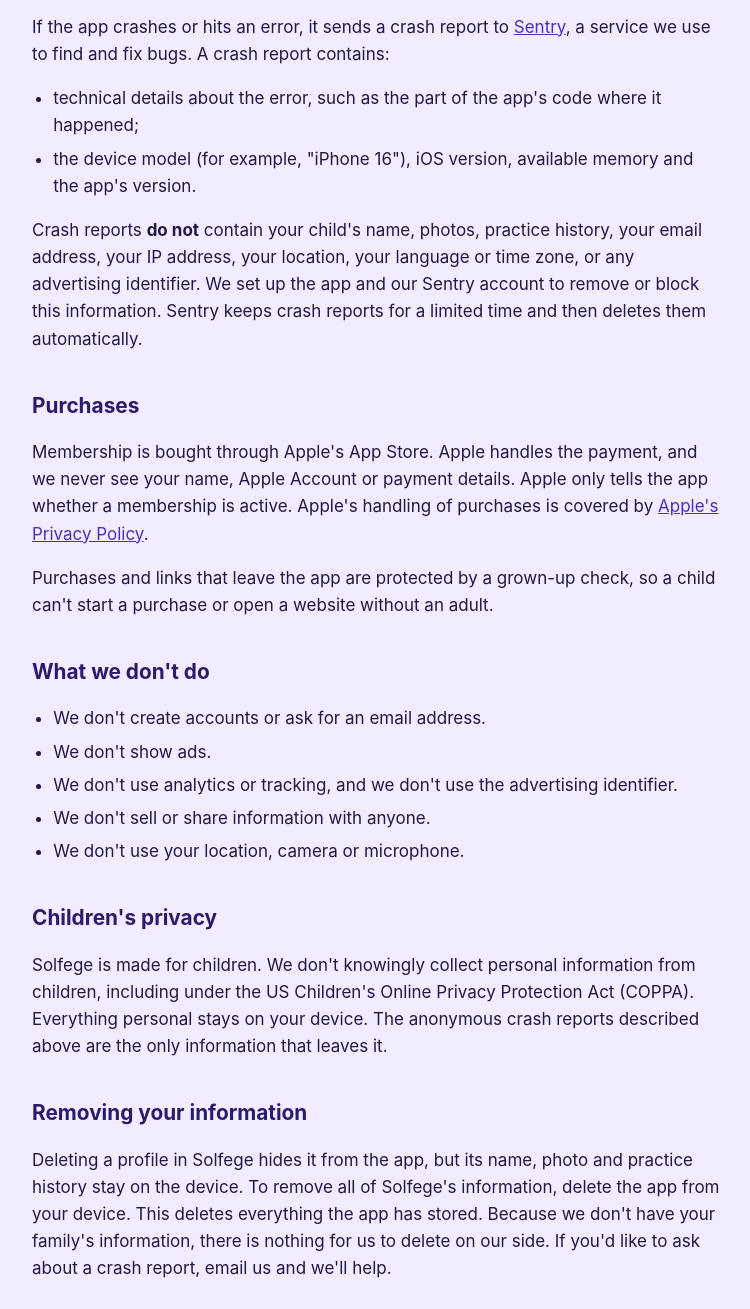
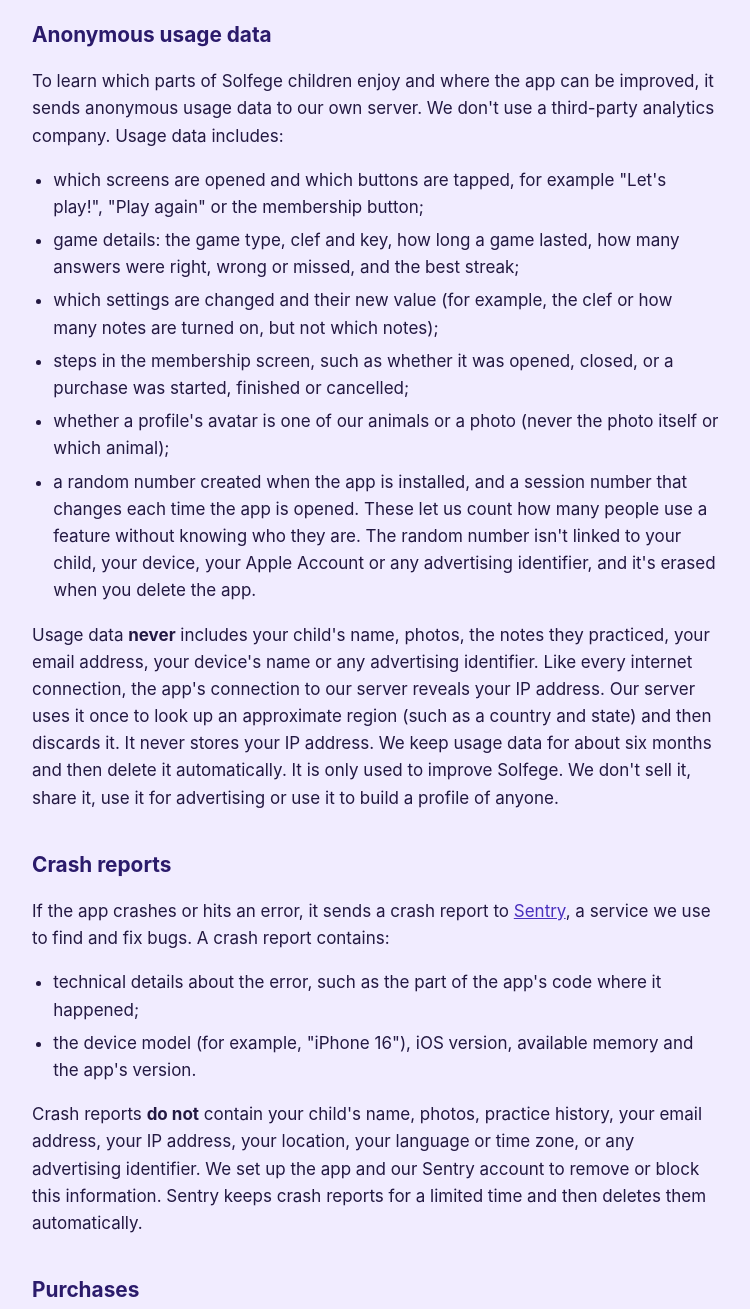
Before and after one commit to crysfel/bleext.com, a plain HTML site: page site/sites/solfege/privacy.html in a window 1280 px wide. Shown: the part 1000-2309 px from the top of the page, without its empty margins (264-1014 px from the left). Drawn offline with Linux system fonts and the light colour scheme.

Commit message:
Solfege privacy policy: disclose anonymous usage analytics
Matches the app's tiny-analytics integration: screens, taps, game and settings events, a random
install ID and session ID, region from the IP (IP not stored), ~180-day retention, no selling or sharing.

Co-Authored-By: Claude Opus 5.5 <noreply@anthropic.com>

```diff
--- a/site/sites/solfege/privacy.html
+++ b/site/sites/solfege/privacy.html
@@ -52,11 +52,11 @@
 <body>
 <header>
   <h1>Solfege Privacy Policy</h1>
-  <p>Effective October 6, 2026</p>
+  <p>Effective November 23, 2026</p>
 </header>
 <main>
   <div class="summary">
-    <p><strong>In short:</strong> Solfege keeps your children's profiles and practice history on your device. We don't collect names, photos, email addresses, locations or anything else that identifies your child or family. There are no ads and no tracking. When the app crashes, it sends us an anonymous crash report so we can fix the bug.</p>
+    <p><strong>In short:</strong> Solfege keeps your children's profiles and practice history on your device. We don't collect names, photos, email addresses, locations or anything else that identifies your child or family. There are no ads, and we never sell or share data. To make Solfege better, the app sends us anonymous usage data (like which screens are visited and how long a game lasts) and, if it crashes, an anonymous crash report.</p>
   </div>
 
   <h2>Who we are</h2>
@@ -70,6 +70,18 @@
     <li><strong>Settings:</strong> each child's chosen clef, key, game type and similar options.</li>
   </ul>
   <p>Like other app data, this information may be included in your device's iCloud or computer backups, which are controlled by your Apple Account settings, not by us.</p>
+
+  <h2>Anonymous usage data</h2>
+  <p>To learn which parts of Solfege children enjoy and where the app can be improved, it sends anonymous usage data to our own server. We don't use a third-party analytics company. Usage data includes:</p>
+  <ul>
+    <li>which screens are opened and which buttons are tapped, for example "Let's play!", "Play again" or the membership button;</li>
+    <li>game details: the game type, clef and key, how long a game lasted, how many answers were right, wrong or missed, and the best streak;</li>
+    <li>which settings are changed and their new value (for example, the clef or how many notes are turned on, but not which notes);</li>
+    <li>steps in the membership screen, such as whether it was opened, closed, or a purchase was started, finished or cancelled;</li>
+    <li>whether a profile's avatar is one of our animals or a photo (never the photo itself or which animal);</li>
+    <li>a random number created when the app is installed, and a session number that changes each time the app is opened. These let us count how many people use a feature without knowing who they are. The random number isn't linked to your child, your device, your Apple Account or any advertising identifier, and it's erased when you delete the app.</li>
+  </ul>
+  <p>Usage data <strong>never</strong> includes your child's name, photos, the notes they practiced, your email address, your device's name or any advertising identifier. Like every internet connection, the app's connection to our server reveals your IP address. Our server uses it once to look up an approximate region (such as a country and state) and then discards it. It never stores your IP address. We keep usage data for about six months and then delete it automatically. It is only used to improve Solfege. We don't sell it, share it, use it for advertising or use it to build a profile of anyone.</p>
 
   <h2>Crash reports</h2>
   <p>If the app crashes or hits an error, it sends a crash report to <a href="https://sentry.io/privacy/">Sentry</a>, a service we use to find and fix bugs. A crash report contains:</p>
@@ -87,16 +99,16 @@
   <ul>
     <li>We don't create accounts or ask for an email address.</li>
     <li>We don't show ads.</li>
-    <li>We don't use analytics or tracking, and we don't use the advertising identifier.</li>
-    <li>We don't sell or share information with anyone.</li>
-    <li>We don't use your location, camera or microphone.</li>
+    <li>We don't track you across other apps or websites, and we don't use the advertising identifier.</li>
+    <li>We don't sell or share information with anyone, and we don't use it for advertising.</li>
+    <li>We don't use your device's location (GPS), camera or microphone.</li>
   </ul>
 
   <h2>Children's privacy</h2>
-  <p>Solfege is made for children. We don't knowingly collect personal information from children, including under the US Children's Online Privacy Protection Act (COPPA). Everything personal stays on your device. The anonymous crash reports described above are the only information that leaves it.</p>
+  <p>Solfege is made for children. We don't knowingly collect personal information from children, including under the US Children's Online Privacy Protection Act (COPPA). Everything personal stays on your device. The only information that leaves it is the anonymous usage data and crash reports described above. They contain nothing that identifies a child or family, and we use them only to keep Solfege working and to make it better.</p>
 
   <h2>Removing your information</h2>
-  <p>Deleting a profile in Solfege hides it from the app, but its name, photo and practice history stay on the device. To remove all of Solfege's information, delete the app from your device. This deletes everything the app has stored. Because we don't have your family's information, there is nothing for us to delete on our side. If you'd like to ask about a crash report, email us and we'll help.</p>
+  <p>Deleting a profile in Solfege hides it from the app, but its name, photo and practice history stay on the device. To remove all of Solfege's information, delete the app from your device. This deletes everything the app has stored, including the random number used for usage data. Because we don't have your family's information, there is nothing on our side that we could link to you. Anonymous usage data and crash reports are deleted automatically after a limited time. If you have questions about either, email us and we'll help.</p>
 
   <h2>Changes to this policy</h2>
   <p>If we change how Solfege handles information, we'll update this page and the date at the top. If a change means more information would leave your device, we'll update the app's privacy details in the App Store before it happens.</p>
```
